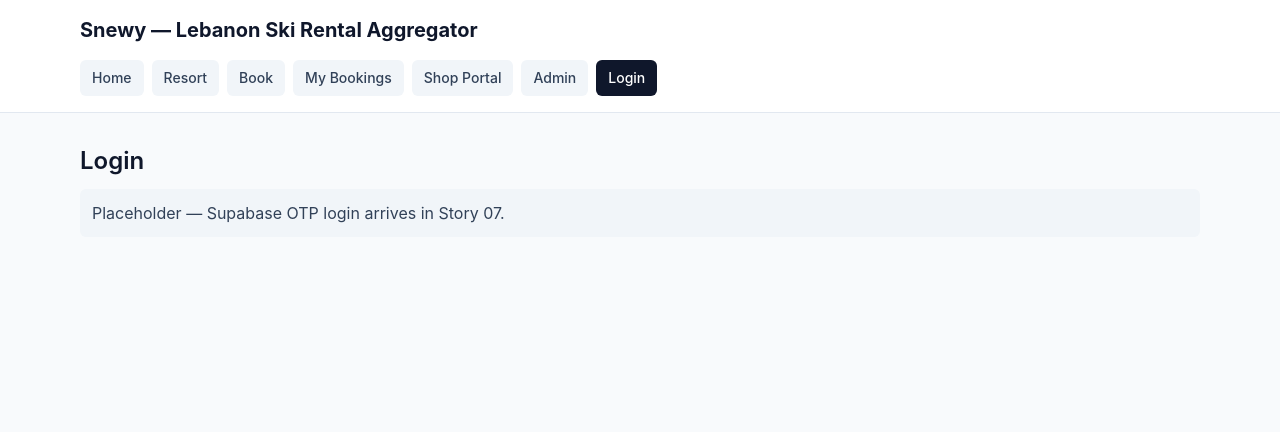
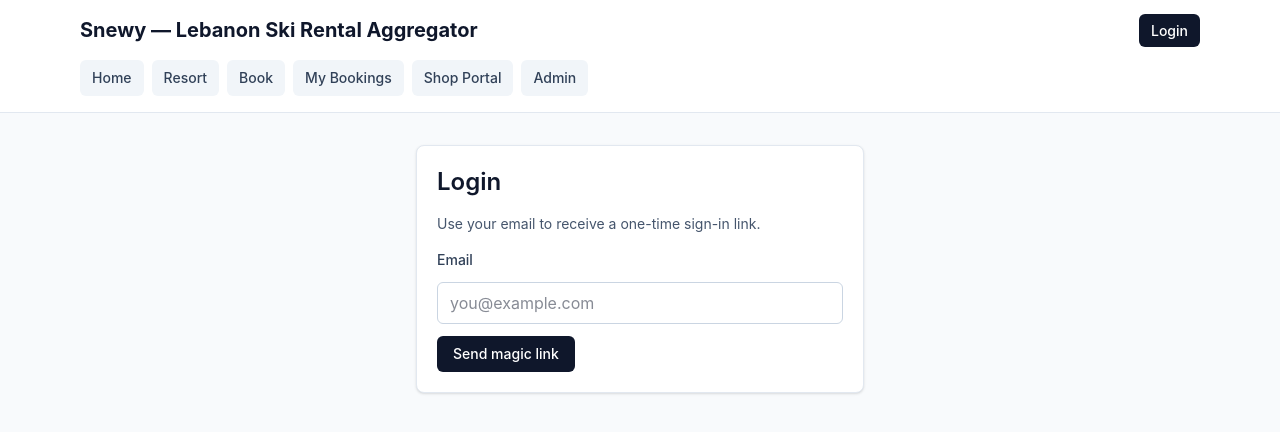
Before and after one commit to AnthonyChedid/snewy, a React (Vite) app: page /login in a window 1280 px wide. Shown: the top 432 px of the page. Built offline with nearby package versions, Linux system fonts and the light colour scheme; no server answers.

Commit message:
Story 07: Email OTP auth and session handling

```diff
--- a/src/App.tsx
+++ b/src/App.tsx
@@ -1,4 +1,6 @@
 import { NavLink, Route, Routes } from 'react-router-dom'
+import { useAuth } from './auth/useAuth'
+import { RequireAuth } from './auth/RequireAuth'
 import { HomePage } from './pages/HomePage'
 import { ResortPage } from './pages/ResortPage'
 import { BookPage } from './pages/BookPage'
@@ -14,15 +16,30 @@ const navItems = [
   { to: '/me', label: 'My Bookings' },
   { to: '/shop', label: 'Shop Portal' },
   { to: '/admin', label: 'Admin' },
-  { to: '/login', label: 'Login' },
 ]
 
 export default function App() {
+  const { session, signOut } = useAuth()
+
   return (
     <div className="min-h-screen bg-slate-50 text-slate-900">
       <header className="border-b border-slate-200 bg-white">
         <div className="mx-auto flex max-w-6xl items-center justify-between px-4 py-4">
           <h1 className="text-xl font-bold">Snewy — Lebanon Ski Rental Aggregator</h1>
+          <div>
+            {session ? (
+              <button
+                onClick={() => void signOut()}
+                className="rounded-md bg-slate-900 px-3 py-2 text-sm font-medium text-white hover:bg-slate-700"
+              >
+                Logout
+              </button>
+            ) : (
+              <NavLink to="/login" className="rounded-md bg-slate-900 px-3 py-2 text-sm font-medium text-white hover:bg-slate-700">
+                Login
+              </NavLink>
+            )}
+          </div>
         </div>
         <nav className="mx-auto flex max-w-6xl flex-wrap gap-2 px-4 pb-4">
           {navItems.map((item) => (
@@ -46,7 +63,14 @@ export default function App() {
           <Route path="/" element={<HomePage />} />
           <Route path="/resorts/:slug" element={<ResortPage />} />
           <Route path="/book/:shopId" element={<BookPage />} />
-          <Route path="/me" element={<MyBookingsPage />} />
+          <Route
+            path="/me"
+            element={
+              <RequireAuth>
+                <MyBookingsPage />
+              </RequireAuth>
+            }
+          />
           <Route path="/shop" element={<ShopPortalPage />} />
           <Route path="/admin" element={<AdminPage />} />
           <Route path="/login" element={<LoginPage />} />
--- /dev/null
+++ b/src/auth/AuthProvider.tsx
@@ -0,0 +1,44 @@
+import { useEffect, useMemo, useState, type ReactNode } from 'react'
+import type { Session } from '@supabase/supabase-js'
+import { supabase } from '../lib/supabase'
+import { AuthContext } from './context'
+
+export function AuthProvider({ children }: { children: ReactNode }) {
+  const [session, setSession] = useState<Session | null>(null)
+  const [loading, setLoading] = useState(true)
+
+  useEffect(() => {
+    let mounted = true
+
+    supabase.auth.getSession().then(({ data }) => {
+      if (!mounted) return
+      setSession(data.session)
+      setLoading(false)
+    })
+
+    const {
+      data: { subscription },
+    } = supabase.auth.onAuthStateChange((_event, newSession) => {
+      setSession(newSession)
+      setLoading(false)
+    })
+
+    return () => {
+      mounted = false
+      subscription.unsubscribe()
+    }
+  }, [])
+
+  const value = useMemo(
+    () => ({
+      session,
+      loading,
+      signOut: async () => {
+        await supabase.auth.signOut()
+      },
+    }),
+    [loading, session],
+  )
+
+  return <AuthContext.Provider value={value}>{children}</AuthContext.Provider>
+}
--- /dev/null
+++ b/src/auth/RequireAuth.tsx
@@ -0,0 +1,13 @@
+import type { ReactElement } from 'react'
+import { Navigate, useLocation } from 'react-router-dom'
+import { useAuth } from './useAuth'
+
+export function RequireAuth({ children }: { children: ReactElement }) {
+  const { session, loading } = useAuth()
+  const location = useLocation()
+
+  if (loading) return <p className="text-slate-600">Checking session...</p>
+  if (!session) return <Navigate to="/login" replace state={{ from: location.pathname }} />
+
+  return children
+}
--- /dev/null
+++ b/src/auth/context.ts
@@ -0,0 +1,10 @@
+import { createContext } from 'react'
+import type { Session } from '@supabase/supabase-js'
+
+export type AuthContextType = {
+  session: Session | null
+  loading: boolean
+  signOut: () => Promise<void>
+}
+
+export const AuthContext = createContext<AuthContextType | undefined>(undefined)
--- /dev/null
+++ b/src/auth/useAuth.ts
@@ -0,0 +1,8 @@
+import { useContext } from 'react'
+import { AuthContext } from './context'
+
+export function useAuth() {
+  const ctx = useContext(AuthContext)
+  if (!ctx) throw new Error('useAuth must be used within AuthProvider')
+  return ctx
+}
--- a/src/main.tsx
+++ b/src/main.tsx
@@ -3,11 +3,14 @@ import { createRoot } from 'react-dom/client'
 import { BrowserRouter } from 'react-router-dom'
 import './index.css'
 import App from './App'
+import { AuthProvider } from './auth/AuthProvider'
 
 createRoot(document.getElementById('root')!).render(
   <StrictMode>
     <BrowserRouter>
-      <App />
+      <AuthProvider>
+        <App />
+      </AuthProvider>
     </BrowserRouter>
   </StrictMode>,
 )
--- a/src/pages/LoginPage.tsx
+++ b/src/pages/LoginPage.tsx
@@ -1,8 +1,65 @@
+import { useState } from 'react'
+import { useLocation } from 'react-router-dom'
+import { supabase } from '../lib/supabase'
+
 export function LoginPage() {
+  const [email, setEmail] = useState('')
+  const [message, setMessage] = useState('')
+  const [error, setError] = useState('')
+  const [loading, setLoading] = useState(false)
+  const location = useLocation()
+
+  const from = (location.state as { from?: string } | null)?.from
+
+  const handleSubmit = async (e: React.FormEvent) => {
+    e.preventDefault()
+    setLoading(true)
+    setError('')
+    setMessage('')
+
+    const { error } = await supabase.auth.signInWithOtp({
+      email,
+      options: {
+        emailRedirectTo: window.location.origin + (from ?? '/me'),
+      },
+    })
+
+    if (error) setError(error.message)
+    else setMessage('Check your email for a magic link / OTP.')
+
+    setLoading(false)
+  }
+
   return (
-    <section className="space-y-3">
+    <section className="mx-auto max-w-md space-y-4 rounded-lg border border-slate-200 bg-white p-5 shadow-sm">
       <h2 className="text-2xl font-semibold">Login</h2>
-      <p className="rounded-md bg-slate-100 p-3 text-slate-700">Placeholder — Supabase OTP login arrives in Story 07.</p>
+      <p className="text-sm text-slate-600">Use your email to receive a one-time sign-in link.</p>
+
+      <form onSubmit={handleSubmit} className="space-y-3">
+        <label className="block text-sm font-medium text-slate-700" htmlFor="email">
+          Email
+        </label>
+        <input
+          id="email"
+          type="email"
+          required
+          value={email}
+          onChange={(e) => setEmail(e.target.value)}
+          className="w-full rounded-md border border-slate-300 px-3 py-2 outline-none ring-slate-300 focus:ring"
+          placeholder="you@example.com"
+        />
+
+        <button
+          type="submit"
+          disabled={loading}
+          className="rounded-md bg-slate-900 px-4 py-2 text-sm font-medium text-white hover:bg-slate-700 disabled:opacity-60"
+        >
+          {loading ? 'Sending...' : 'Send magic link'}
+        </button>
+      </form>
+
+      {message && <p className="rounded-md bg-emerald-50 p-3 text-sm text-emerald-700">{message}</p>}
+      {error && <p className="rounded-md bg-red-50 p-3 text-sm text-red-700">{error}</p>}
     </section>
   )
 }
```
